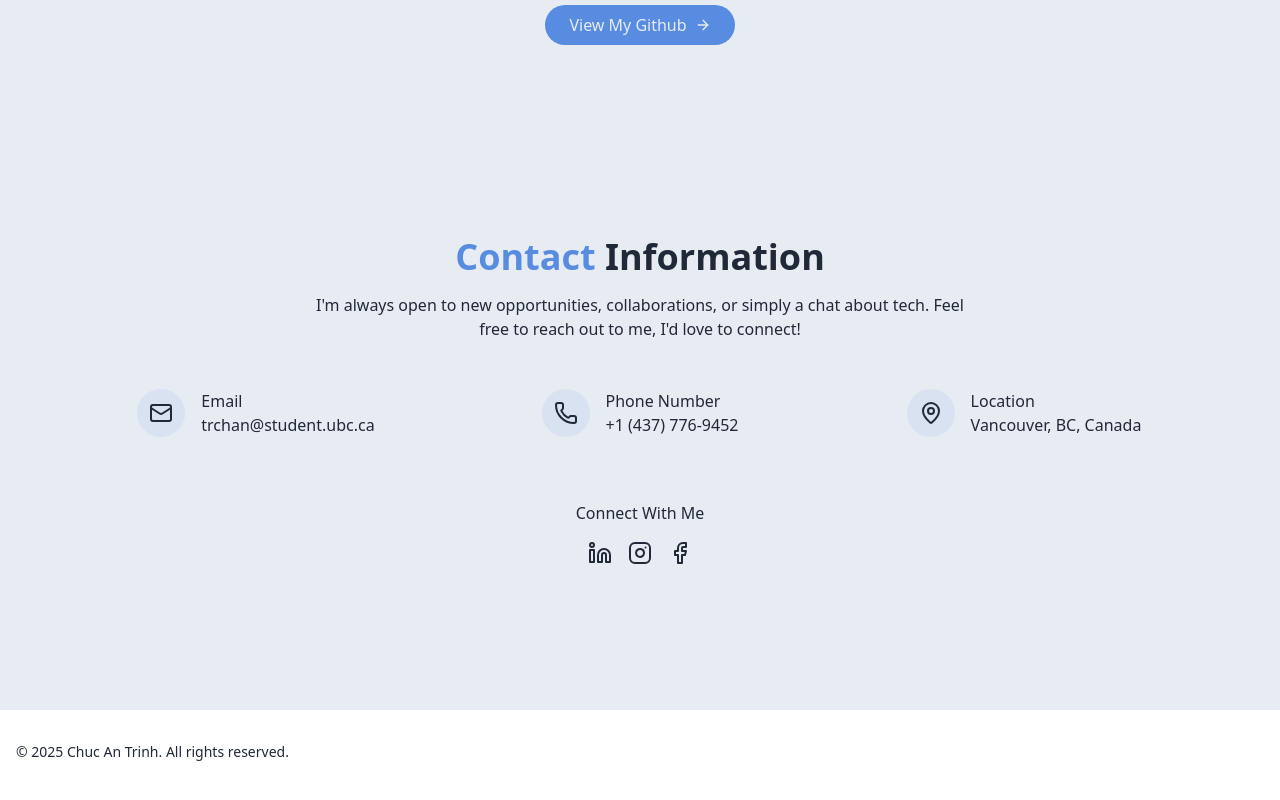
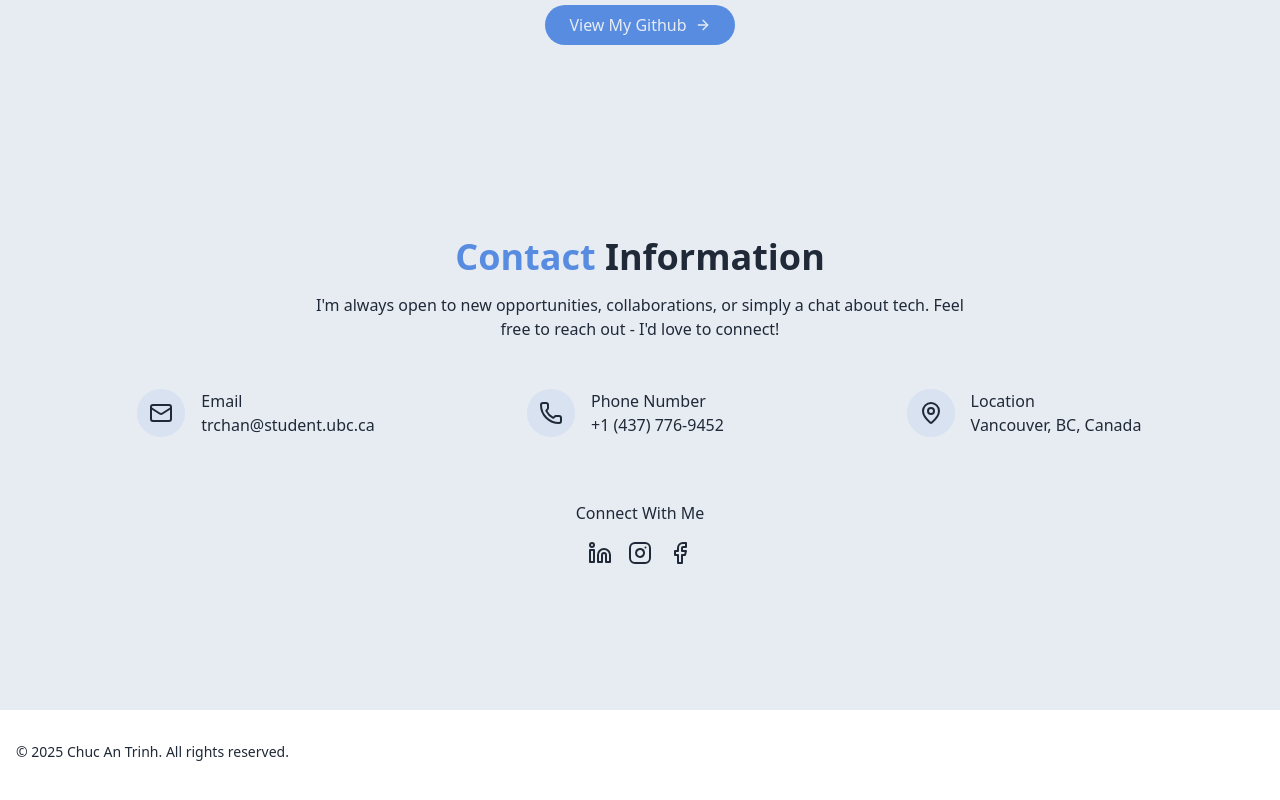
Before and after one commit to chucan1312/portfolio, a React (Vite) app: page / in a window 1280 px wide. Shown: the part 2459-3259 px from the top of the page. Built offline with nearby package versions, Linux system fonts and the light colour scheme.

Commit message:
Change text and fix spacing issue for contact section

```diff
--- a/src/components/ContactSection.jsx
+++ b/src/components/ContactSection.jsx
@@ -10,7 +10,7 @@ export const ContactSection = () => {
 
                 <p className="text-center text-foreground mb-12 max-w-2xl mx-auto">
                     I'm always open to new opportunities, collaborations, or simply a chat about tech.
-                    Feel free to reach out to me, I'd love to connect!
+                    Feel free to reach out - I'd love to connect!
                 </p>
 
                 <div className="grid grid-cols-1 sm:grid-cols-2 md:grid-cols-3 justify-items-center max-w-6xl mx-auto space-y-8">
@@ -33,7 +33,7 @@ export const ContactSection = () => {
                         <div>
                             <h4 className="flex"> Phone Number</h4>
                             <a href="tel:+14377769452" className="text-foreground hover:text-primary transition-colors">
-                                +1 (437) 776-9452
+                                +1 (437) 776-9452&nbsp;&nbsp;&nbsp;&nbsp;&nbsp;&nbsp;&nbsp;
                             </a>
                         </div>
                     </div>
```
